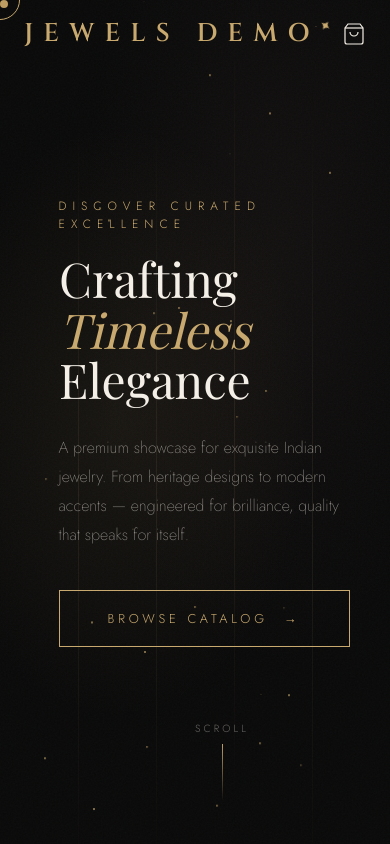
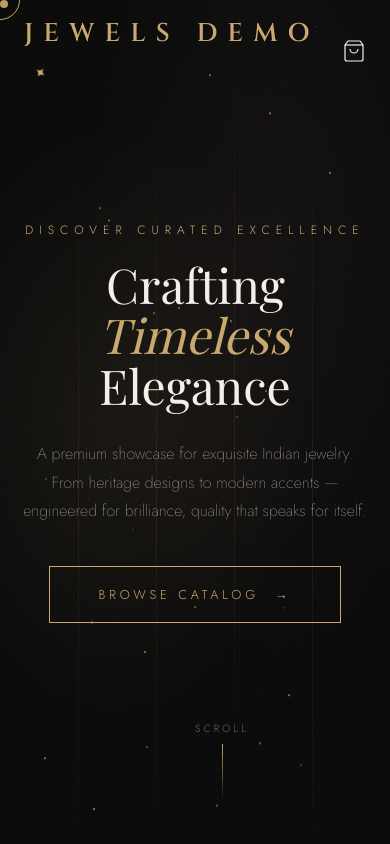
Before and after one commit to hapkonic-Ai/Boutique-demo-website, a React (Vite) app: page / in a window 390 px wide. Shown: the top 844 px of the page. Built offline with nearby package versions, Linux system fonts and the light colour scheme; a web font is replaced by a local one.

Commit message:
improved the mobile view UI/ UX

```diff
--- a/src/App.css
+++ b/src/App.css
@@ -116,9 +116,9 @@
 .nav-logo::after {
   content: '\2726';
   font-size: 0.5em;
-  position: absolute;
-  top: -2px;
-  right: -20px;
+  display: inline-block;
+  margin-left: 10px;
+  vertical-align: middle;
   animation: rotate 8s linear infinite;
 }
 
@@ -2249,8 +2249,15 @@
   }
 
   .hero-content {
-    padding-left: 5%;
-    max-width: 80%;
+    text-align: center;
+    padding-left: 0;
+    max-width: 90%;
+    margin: 0 auto;
+  }
+
+  .hero-desc {
+    margin-left: auto;
+    margin-right: auto;
   }
 
   .hero-3d-object {
@@ -2278,6 +2285,69 @@
     writing-mode: horizontal-tb !important;
   }
 
+  .floating-section {
+    padding: 80px 24px;
+    overflow: hidden;
+  }
+
+  .showcase-3d {
+    height: 350px;
+    perspective: 800px;
+  }
+
+  .showcase-cube,
+  .cube-face {
+    width: 250px !important;
+    height: 250px !important;
+  }
+
+  .cube-face:nth-child(1) {
+    transform: rotateY(0deg) translateZ(125px) !important;
+  }
+
+  .cube-face:nth-child(2) {
+    transform: rotateY(90deg) translateZ(125px) !important;
+  }
+
+  .cube-face:nth-child(3) {
+    transform: rotateY(180deg) translateZ(125px) !important;
+  }
+
+  .cube-face:nth-child(4) {
+    transform: rotateY(-90deg) translateZ(125px) !important;
+  }
+
+  .cube-face.cube-face-top,
+  .cube-face.cube-face-bottom {
+    margin-left: -125px !important;
+    margin-top: -125px !important;
+  }
+
+  .cube-face.cube-face-top {
+    transform: rotateX(90deg) translateZ(125px) !important;
+  }
+
+  .cube-face.cube-face-bottom {
+    transform: rotateX(-90deg) translateZ(125px) !important;
+  }
+
+  .showcase-info {
+    padding: 0;
+    text-align: center;
+  }
+
+  .showcase-info .section-eyebrow {
+    text-align: center;
+  }
+
+  .showcase-features {
+    justify-content: center;
+  }
+
+  .showcase-info-title {
+    font-size: 2.2rem;
+  }
+
   .carousel-card {
     min-width: 300px;
   }
```
